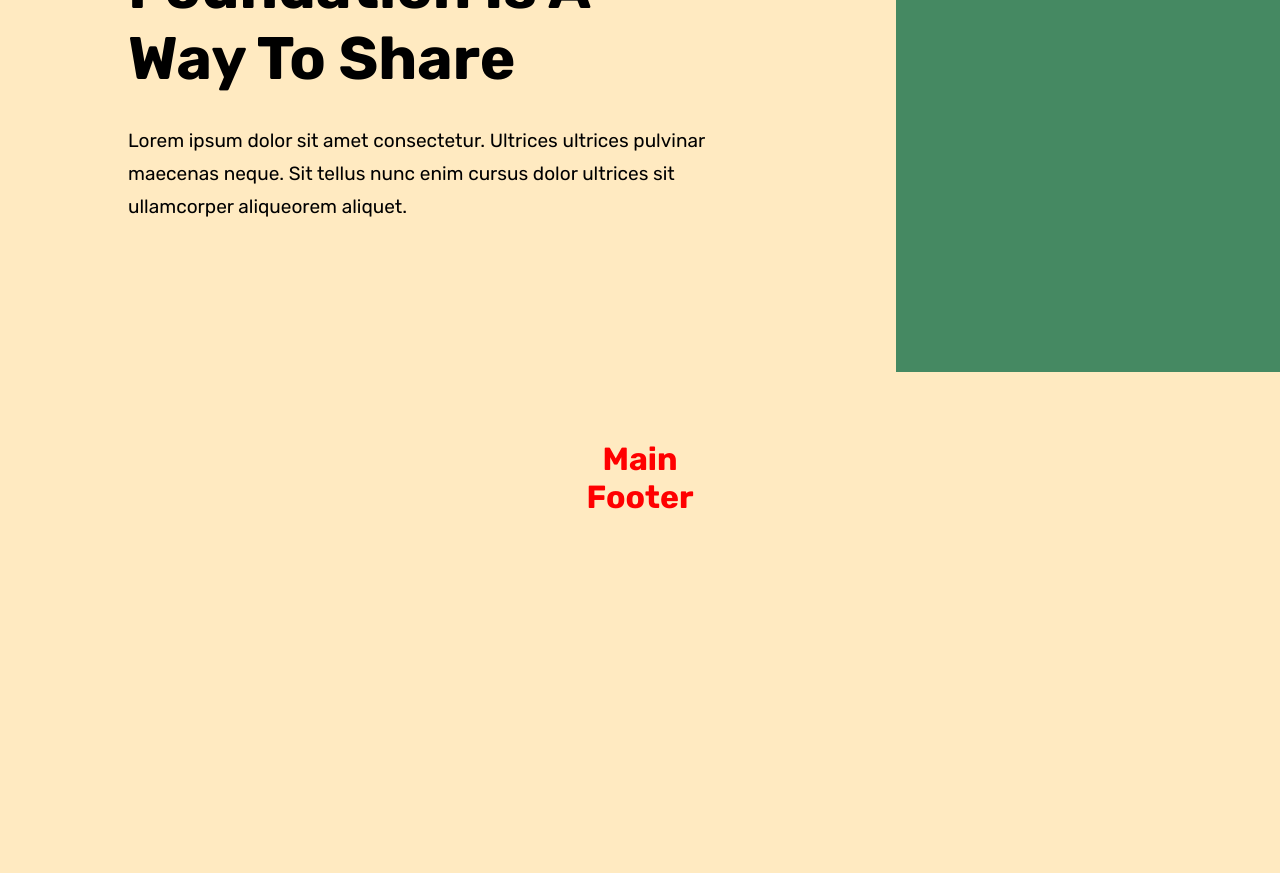
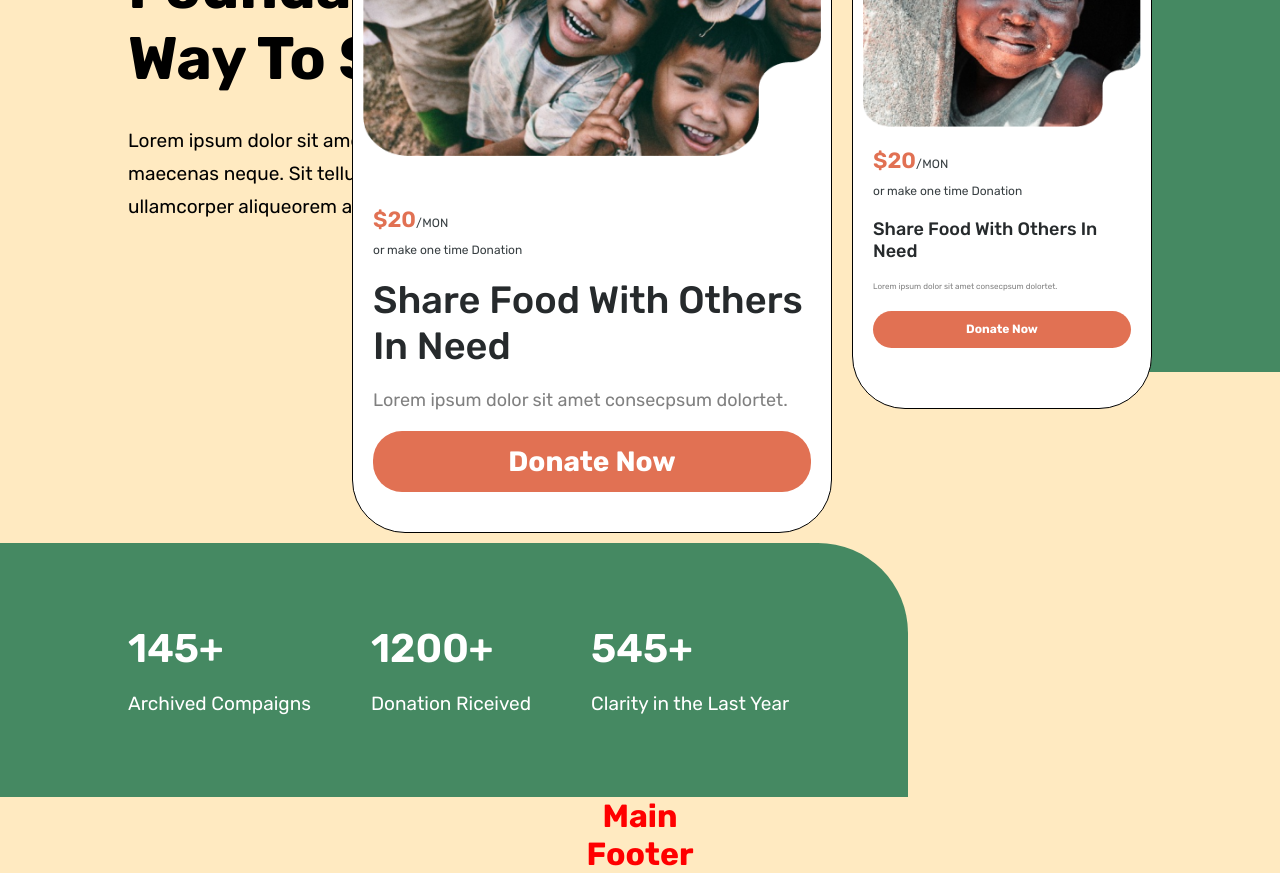
Before and after one commit to Valee8/operazione-africa, a Vue app: page / in a window 1280 px wide. Shown: the part 360-1233 px from the top of the page. Before the commit the page ends 876 px from the top, so only its background shows below. Built offline with nearby package versions, Linux system fonts and the light colour scheme.

Commit message:
add content in header

```diff
--- a/src/components/AppHeader.vue
+++ b/src/components/AppHeader.vue
@@ -33,10 +33,11 @@ export default {
       </a>
     </div>
 
-    <div class="container">
     <div class="header-content">
+      <div class="container content">
 
         <div class="content-left">
+
           <h6>
             Operazione Africa
           </h6>
@@ -49,21 +50,128 @@ export default {
             Lorem ipsum dolor sit amet consectetur. Ultrices ultrices pulvinar maecenas neque. Sit tellus nunc enim cursus
             dolor ultrices sit ullamcorper aliqueorem aliquet.
           </p>
+
+
+          <div class="numbers">
+
+            <ul class="list-numbers">
+              <li>
+                <div class="number">
+                  145&plus;
+                </div>
+
+                <div class="text">
+                  Archived Compaigns
+                </div>
+              </li>
+              <li>
+                <div class="number">
+                  1200&plus;
+                </div>
+
+                <div class="text">
+                  Donation Riceived
+                </div>
+              </li>
+              <li>
+                <div class="number">
+                  545&plus;
+                </div>
+
+                <div class="text">
+                  Clarity in the Last Year
+                </div>
+              </li>
+            </ul>
           </div>
         </div>
+
+
+        <div class="content-right">
+          <div class="card big">
+            <ul class="content-card">
+              <li>
+                <img src="/img/kids.png" alt="Immagine bambini" class="card-image">
+              </li>
+              <li>
+                <span class="price">&dollar;20</span><span class="month">/MON</span>
+
+                <div>
+                  or make one time Donation
+                </div>
+              </li>
+
+              <li>
+                <h3>
+                  Share Food With Others In Need
+                </h3>
+              </li>
+
+              <li>
+                <p>
+                  Lorem ipsum dolor sit amet consecpsum dolortet.
+                </p>
+              </li>
+
+              <li>
+                <a href="/" class="button donate">
+                  Donate Now
+                </a>
+              </li>
+            </ul>
+          </div>
+
+          <div class="card small">
+            <ul class="content-card">
+              <li>
+                <img src="/img/kid.png" alt="Immagine bambini" class="card-image">
+              </li>
+              <li>
+                <span class="price">&dollar;20</span><span class="month">/MON</span>
+
+                <div>
+                  or make one time Donation
+                </div>
+              </li>
+
+              <li>
+                <h3>
+                  Share Food With Others In Need
+                </h3>
+              </li>
+
+              <li>
+                <p>
+                  Lorem ipsum dolor sit amet consecpsum dolortet.
+                </p>
+              </li>
+
+              <li>
+                <a href="/" class="button donate">
+                  Donate Now
+                </a>
+              </li>
+            </ul>
+          </div>
+        </div>
+      </div>
+
     </div>
   </header>
 </template>
 
 <style lang="scss" scoped>
 header {
-  min-height: 800px;
+  min-height: 900px;
 
   .container {
 
-    &:not(.top) {
-      padding-top: 100px;
-
+    &.content {
+      position: relative;
+      // display: flex;
+      // justify-content: space-between;
+      // align-items: center;
+      // gap: 30px;
     }
 
     &.top {
@@ -108,9 +216,24 @@ header {
         }
       }
     }
+  }
 
   .header-content {
+    position: relative;
+
+    &::before {
+      content: "";
+      background-color: #458962;
+      height: 254px;
+      width: 40%;
+      position: absolute;
+      left: 0;
+      bottom: 0;
+      z-index: 1;
+    }
+
     .content-left {
+      padding-top: 100px;
 
 
       h6 {
@@ -130,7 +253,149 @@ header {
         font-size: 1.19rem;
         line-height: 33px;
         width: 611px;
+        padding-bottom: 320px;
 
+      }
+
+      .numbers {
+
+        .list-numbers {
+          display: flex;
+          justify-content: flex-start;
+          align-items: center;
+          gap: 60px;
+          color: #fff;
+          text-align: left;
+          border-radius: 0 90px 0 0;
+          width: 780px;
+          background-color: #458962;
+          height: 254px;
+          position: relative;
+          z-index: 2;
+
+          .number {
+            font-size: 2.5rem;
+            font-weight: 600;
+          }
+
+          .text {
+            font-size: 1.19rem;
+            font-weight: 400;
+            padding-top: 20px;
+          }
+        }
+      }
+    }
+
+    .content-right {
+      display: flex;
+      justify-content: center;
+      align-items: center;
+      gap: 20px;
+      position: absolute;
+      right: 0;
+      top: 30px;
+      z-index: 20;
+
+      .card {
+        border-radius: 53px;
+        border: 1px solid #000;
+        background-color: #fff;
+        padding: 0 10px 30px 10px;
+
+        &.big {
+          width: 480px;
+        }
+
+        &.small {
+          width: 300px;
+          height: 528px;
+
+          .content-card {
+            li {
+
+              &:first-child {
+                padding-bottom: 10px;
+              }
+
+              h3 {
+                font-size: 1.125rem;
+              }
+
+              p {
+                font-size: 0.5rem;
+              }
+
+              .donate {
+                height: 37px;
+                line-height: 37px;
+                font-size: 0.75rem;
+              }
+            }
+          }
+        }
+
+        .content-card {
+          display: flex;
+          justify-content: center;
+          align-items: center;
+          flex-wrap: wrap;
+
+          li {
+            padding: 10px 0;
+
+            &:first-child {
+              padding-bottom: 40px;
+            }
+
+            &:not(:first-child) {
+              width: 100%;
+              margin: 0 10px;
+            }
+
+            .card-image {
+              display: block;
+            }
+
+            .price {
+              color: #E17153;
+              font-size: 1.375rem;
+              font-weight: 600;
+            }
+
+            .month,
+            div {
+              font-size: 0.75rem;
+              color: #383F42;
+            }
+
+            div {
+              padding-top: 10px;
+            }
+
+            h3 {
+              color: #262A2C;
+              font-weight: 500;
+              font-size: 2.375rem;
+            }
+
+            p {
+              font-weight: 400;
+              font-size: 1.125rem;
+              color: gray;
+            }
+
+            .donate {
+              display: block;
+              width: 100%;
+              height: 61px;
+              line-height: 61px;
+              color: #fff;
+              text-align: center;
+              font-size: 1.75rem;
+              font-weight: 700;
+            }
+          }
         }
       }
     }
```
Lines whose indentation alone changed are shown as unchanged.
